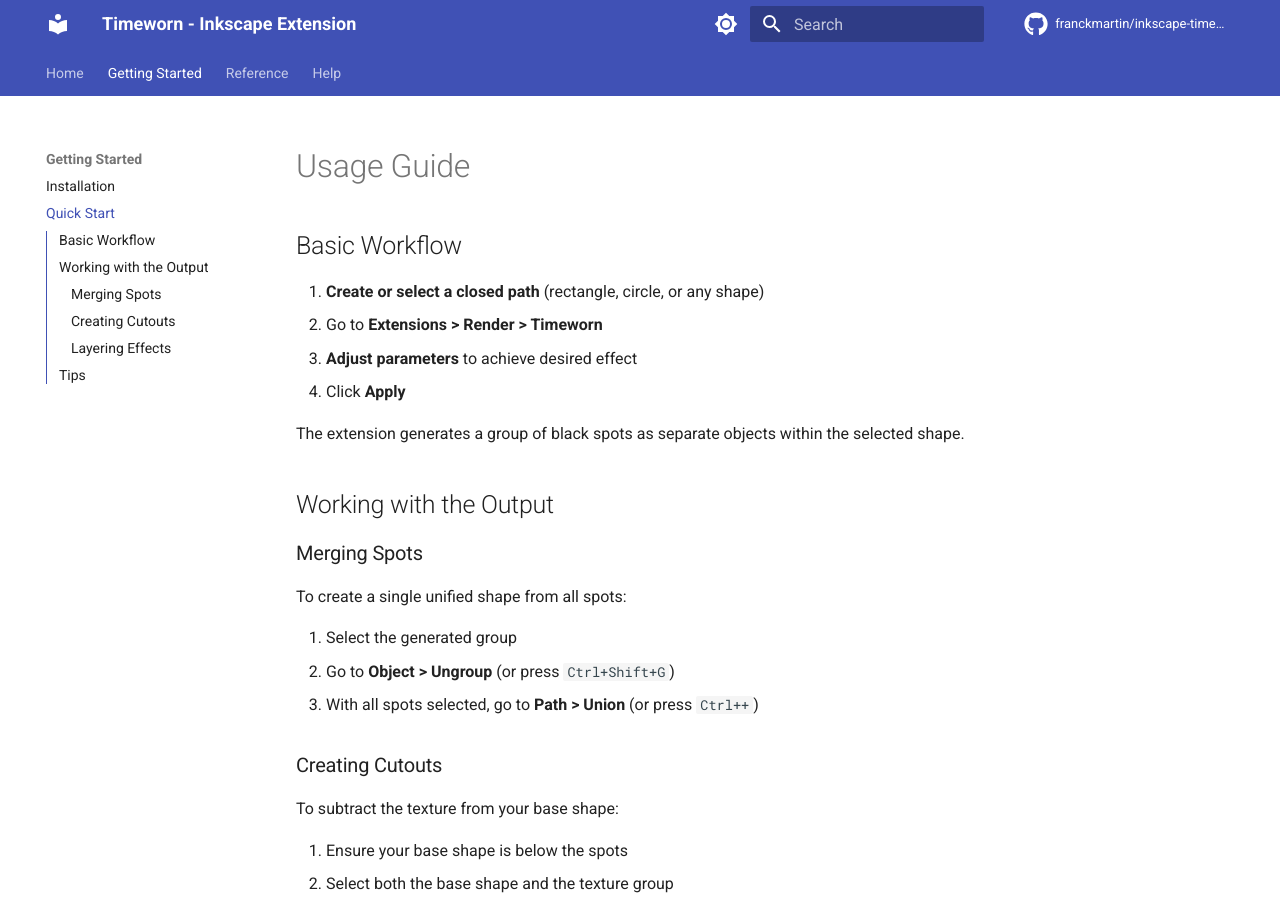
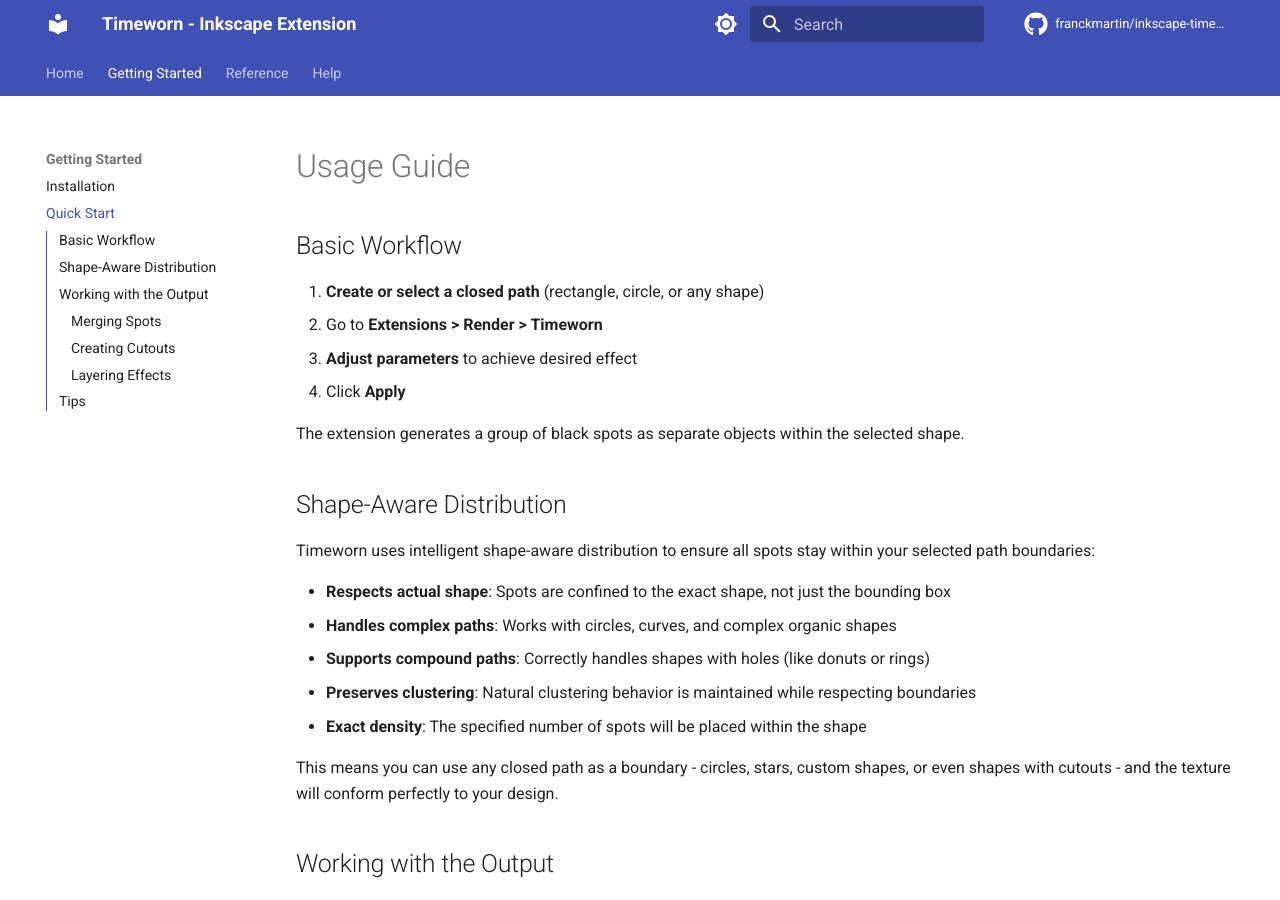
Before and after one commit to franckmartin/inkscape-timeworn, an MkDocs documentation site: the page built from docs/usage.md, in a window 1280 px wide and 900 px high. Built offline with MkDocs 1.6.1 and Material for MkDocs 9.7.7, drawn with Linux system fonts in a browser that asks for light colours; comment, search, counter and statistics services are not loaded.

Commit message:
docs: update documentation for shape-aware distribution
- Add Shape-Aware Distribution section to usage guide
- Update parameters reference with coverage grid info
- Highlight shape-aware feature in README and index
- Add technical details about ray-casting and coverage grid
- Note support for compound paths with holes

```diff
--- a/docs/usage.md
+++ b/docs/usage.md
@@ -8,6 +8,18 @@
 4. Click **Apply**
 
 The extension generates a group of black spots as separate objects within the selected shape.
+
+## Shape-Aware Distribution
+
+Timeworn uses intelligent shape-aware distribution to ensure all spots stay within your selected path boundaries:
+
+- **Respects actual shape**: Spots are confined to the exact shape, not just the bounding box
+- **Handles complex paths**: Works with circles, curves, and complex organic shapes
+- **Supports compound paths**: Correctly handles shapes with holes (like donuts or rings)
+- **Preserves clustering**: Natural clustering behavior is maintained while respecting boundaries
+- **Exact density**: The specified number of spots will be placed within the shape
+
+This means you can use any closed path as a boundary - circles, stars, custom shapes, or even shapes with cutouts - and the texture will conform perfectly to your design.
 
 ## Working with the Output
 
```
Also changed, not shown: README.md (+1 -0 lines), docs/index.md (+4 -0 lines), docs/parameters.md (+3 -0 lines).
